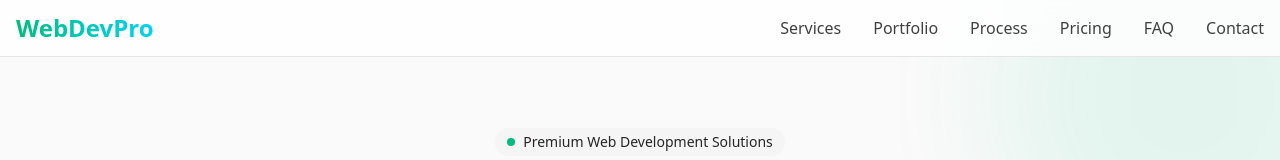
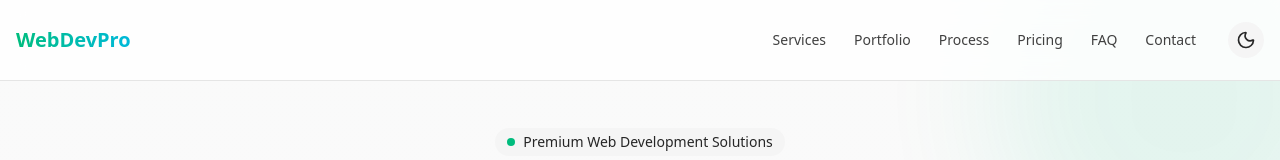
Before and after one commit to luongvietan/demo, a Next.js app: page / in a window 1280 px wide. Shown: the top 160 px of the page. Built offline with nearby package versions, Linux system fonts and the light colour scheme.

Commit message:
Update package dependencies to include next-themes for theme management. Refactor layout and header components to integrate ThemeProvider and ThemeToggle for improved dark/light mode support. Enhance testimonials component to dynamically switch logo images based on the current theme.

```diff
--- a/app/layout.tsx
+++ b/app/layout.tsx
@@ -1,6 +1,7 @@
 import type { Metadata } from "next";
 import { Geist, Geist_Mono } from "next/font/google";
 import { ScrollProgress } from "@/components/ui/scroll-progress";
+import { ThemeProvider } from "@/components/theme-provider";
 import "./globals.css";
 
 const geistSans = Geist({
@@ -33,12 +34,14 @@ export default function RootLayout({
   children: React.ReactNode;
 }>) {
   return (
-    <html lang="en" className="scroll-smooth">
+    <html lang="en" className="scroll-smooth" suppressHydrationWarning>
       <body
         className={`${geistSans.variable} ${geistMono.variable} antialiased bg-gradient-to-b from-neutral-50 to-neutral-100 dark:from-neutral-950 dark:to-neutral-900 min-h-screen overflow-x-hidden`}
       >
-        <ScrollProgress />
-        <div className="max-w-[100vw] overflow-x-hidden">{children}</div>
+        <ThemeProvider attribute="class" defaultTheme="system" enableSystem>
+          <ScrollProgress />
+          <div className="max-w-[100vw] overflow-x-hidden">{children}</div>
+        </ThemeProvider>
       </body>
     </html>
   );
--- a/components/header.tsx
+++ b/components/header.tsx
@@ -5,6 +5,7 @@ import Link from "next/link";
 import { motion } from "framer-motion";
 import { Menu, X } from "lucide-react";
 import { MagicCard } from "@/components/ui/magic-card";
+import { ThemeToggle } from "@/components/ui/theme-toggle";
 
 export default function Header() {
   const [isMenuOpen, setIsMenuOpen] = useState(false);
@@ -23,40 +24,46 @@ export default function Header() {
   ];
 
   return (
-    <header className="fixed top-0 left-0 right-0 z-40 bg-white/80 dark:bg-neutral-900/80 backdrop-blur-md py-3 border-b border-neutral-200 dark:border-neutral-800">
-      <div className="container mx-auto px-4 flex justify-between items-center">
-        <Link
-          href="/"
-          className="text-2xl font-bold bg-gradient-to-r from-emerald-500 to-cyan-400 bg-clip-text text-transparent"
-        >
+    <header className="fixed top-0 left-0 right-0 z-40 bg-white/80 dark:bg-neutral-900/80 backdrop-blur-md border-b border-neutral-200 dark:border-neutral-800">
+      <div className="container mx-auto px-4 max-w-7xl">
+        <div className="flex items-center justify-between h-16 md:h-20">
+          <Link href="/" className="flex items-center space-x-2">
+            <span className="text-xl font-bold bg-clip-text text-transparent bg-gradient-to-r from-emerald-500 to-cyan-500">
               WebDevPro
+            </span>
           </Link>
 
           {/* Desktop Navigation */}
-        <nav className="hidden md:block">
-          <ul className="flex space-x-6 lg:space-x-8">
+          <nav className="hidden md:flex items-center space-x-1">
             {menuItems.map((item) => (
-              <li key={item.name}>
               <Link
+                key={item.name}
                 href={item.href}
-                  className="text-neutral-700 dark:text-neutral-300 hover:text-emerald-500 dark:hover:text-emerald-400 transition-colors relative group"
+                className="px-3 py-2 text-sm font-medium text-neutral-700 dark:text-neutral-300 hover:text-emerald-500 dark:hover:text-emerald-400 transition-colors"
               >
                 {item.name}
-                  <span className="absolute -bottom-1 left-0 w-0 h-0.5 bg-emerald-500 group-hover:w-full transition-all duration-300"></span>
               </Link>
-              </li>
             ))}
-          </ul>
+            <div className="ml-4">
+              <ThemeToggle />
+            </div>
           </nav>
 
-        {/* Mobile Menu Button */}
+          {/* Mobile Navigation Toggle */}
+          <div className="flex items-center md:hidden space-x-4">
+            <ThemeToggle />
             <button
-          className="md:hidden text-neutral-700 dark:text-neutral-300 p-1 rounded-md hover:bg-neutral-100 dark:hover:bg-neutral-800 transition-colors"
               onClick={toggleMenu}
-          aria-label={isMenuOpen ? "Close menu" : "Open menu"}
+              className="p-2 rounded-md text-neutral-700 dark:text-neutral-300 hover:bg-neutral-100 dark:hover:bg-neutral-800 transition-colors"
             >
-          {isMenuOpen ? <X size={24} /> : <Menu size={24} />}
+              {isMenuOpen ? (
+                <X className="h-6 w-6" />
+              ) : (
+                <Menu className="h-6 w-6" />
+              )}
             </button>
+          </div>
+        </div>
       </div>
 
       {/* Mobile Menu */}
@@ -66,23 +73,20 @@ export default function Header() {
           animate={{ opacity: 1, y: 0 }}
           exit={{ opacity: 0, y: -20 }}
           transition={{ duration: 0.2 }}
-          className="md:hidden bg-white dark:bg-neutral-900 absolute left-0 right-0 border-b border-neutral-200 dark:border-neutral-800 shadow-lg"
+          className="md:hidden"
         >
-          <MagicCard className="w-full rounded-none border-none shadow-none">
-            <nav className="container mx-auto px-4 py-4">
-              <ul className="flex flex-col space-y-3">
+          <MagicCard className="rounded-none">
+            <nav className="flex flex-col py-4 px-4">
               {menuItems.map((item) => (
-                  <li key={item.name}>
                 <Link
+                  key={item.name}
                   href={item.href}
-                      className="text-neutral-700 dark:text-neutral-300 hover:text-emerald-500 dark:hover:text-emerald-400 transition-colors block py-2 px-3 rounded-md hover:bg-neutral-50 dark:hover:bg-neutral-800"
                   onClick={toggleMenu}
+                  className="px-3 py-3 text-neutral-700 dark:text-neutral-300 hover:text-emerald-500 dark:hover:text-emerald-400 transition-colors"
                 >
                   {item.name}
                 </Link>
-                  </li>
               ))}
-              </ul>
             </nav>
           </MagicCard>
         </motion.div>
--- a/components/testimonials.tsx
+++ b/components/testimonials.tsx
@@ -4,8 +4,18 @@ import { motion } from "framer-motion";
 import { InfiniteMovingCards } from "@/components/ui/infinite-moving-cards";
 import Image from "next/image";
 import { ShineBorder } from "@/components/ui/shine-border";
+import { useTheme } from "next-themes";
+import { useState, useEffect } from "react";
 
 export default function Testimonials() {
+  const { theme } = useTheme();
+  const [mounted, setMounted] = useState(false);
+
+  // Đảm bảo component chỉ render ở client side
+  useEffect(() => {
+    setMounted(true);
+  }, []);
+
   const testimonials = [
     {
       quote:
@@ -53,12 +63,18 @@ export default function Testimonials() {
   const companyLogos = [
     {
       name: "Adobe",
-      src: "https://img.icons8.com/?size=100&id=118571&format=png&color=000000",
+      lightSrc:
+        "https://img.icons8.com/?size=100&id=118571&format=png&color=000000",
+      darkSrc:
+        "https://img.icons8.com/?size=100&id=118571&format=png&color=FF0000",
       alt: "Adobe logo",
     },
     {
       name: "Apple",
-      src: "https://img.icons8.com/?size=100&id=30840&format=png&color=000000",
+      lightSrc:
+        "https://img.icons8.com/?size=100&id=30840&format=png&color=000000",
+      darkSrc:
+        "https://img.icons8.com/?size=100&id=30840&format=png&color=FFFFFF",
       alt: "Apple logo",
     },
     {
@@ -77,6 +93,17 @@ export default function Testimonials() {
       alt: "IBM logo",
     },
   ];
+
+  // Hàm lấy URL hình ảnh dựa vào theme
+  const getLogoSrc = (logo) => {
+    if (!mounted) return logo.src || logo.lightSrc;
+
+    if (logo.name === "Adobe" || logo.name === "Apple") {
+      return theme === "dark" ? logo.darkSrc : logo.lightSrc;
+    }
+
+    return logo.src;
+  };
 
   return (
     <section
@@ -138,7 +165,7 @@ export default function Testimonials() {
                 viewport={{ once: true }}
               >
                 <Image
-                  src={logo.src}
+                  src={getLogoSrc(logo)}
                   alt={logo.alt}
                   width={48}
                   height={48}
--- /dev/null
+++ b/components/theme-provider.tsx
@@ -0,0 +1,8 @@
+"use client";
+
+import { ThemeProvider as NextThemesProvider } from "next-themes";
+import { type ThemeProviderProps } from "next-themes/dist/types";
+
+export function ThemeProvider({ children, ...props }: ThemeProviderProps) {
+  return <NextThemesProvider {...props}>{children}</NextThemesProvider>;
+}
--- /dev/null
+++ b/components/ui/theme-toggle.tsx
@@ -0,0 +1,36 @@
+"use client";
+
+import { useTheme } from "next-themes";
+import { useEffect, useState } from "react";
+import { Moon, Sun } from "lucide-react";
+import { motion } from "framer-motion";
+
+export function ThemeToggle() {
+  const { theme, setTheme } = useTheme();
+  const [mounted, setMounted] = useState(false);
+
+  // Đảm bảo component chỉ render ở client side
+  useEffect(() => {
+    setMounted(true);
+  }, []);
+
+  if (!mounted) {
+    return null;
+  }
+
+  return (
+    <motion.button
+      whileHover={{ scale: 1.1 }}
+      whileTap={{ scale: 0.9 }}
+      onClick={() => setTheme(theme === "dark" ? "light" : "dark")}
+      className="flex items-center justify-center w-9 h-9 rounded-full bg-neutral-100 dark:bg-neutral-800 text-neutral-800 dark:text-neutral-200 hover:bg-neutral-200 dark:hover:bg-neutral-700 transition-colors"
+      aria-label="Toggle theme"
+    >
+      {theme === "dark" ? (
+        <Sun className="h-5 w-5" />
+      ) : (
+        <Moon className="h-5 w-5" />
+      )}
+    </motion.button>
+  );
+}
--- a/package.json
+++ b/package.json
@@ -19,6 +19,7 @@
     "gsap": "^3.13.0",
     "lucide-react": "^0.513.0",
     "next": "15.3.3",
+    "next-themes": "^0.4.6",
     "react": "^19.0.0",
     "react-dom": "^19.0.0",
     "react-hook-form": "^7.57.0",
```
Also changed, not shown: 1 other file (tests, documents, lock files or other folders). Lines whose indentation alone changed are shown as unchanged.
